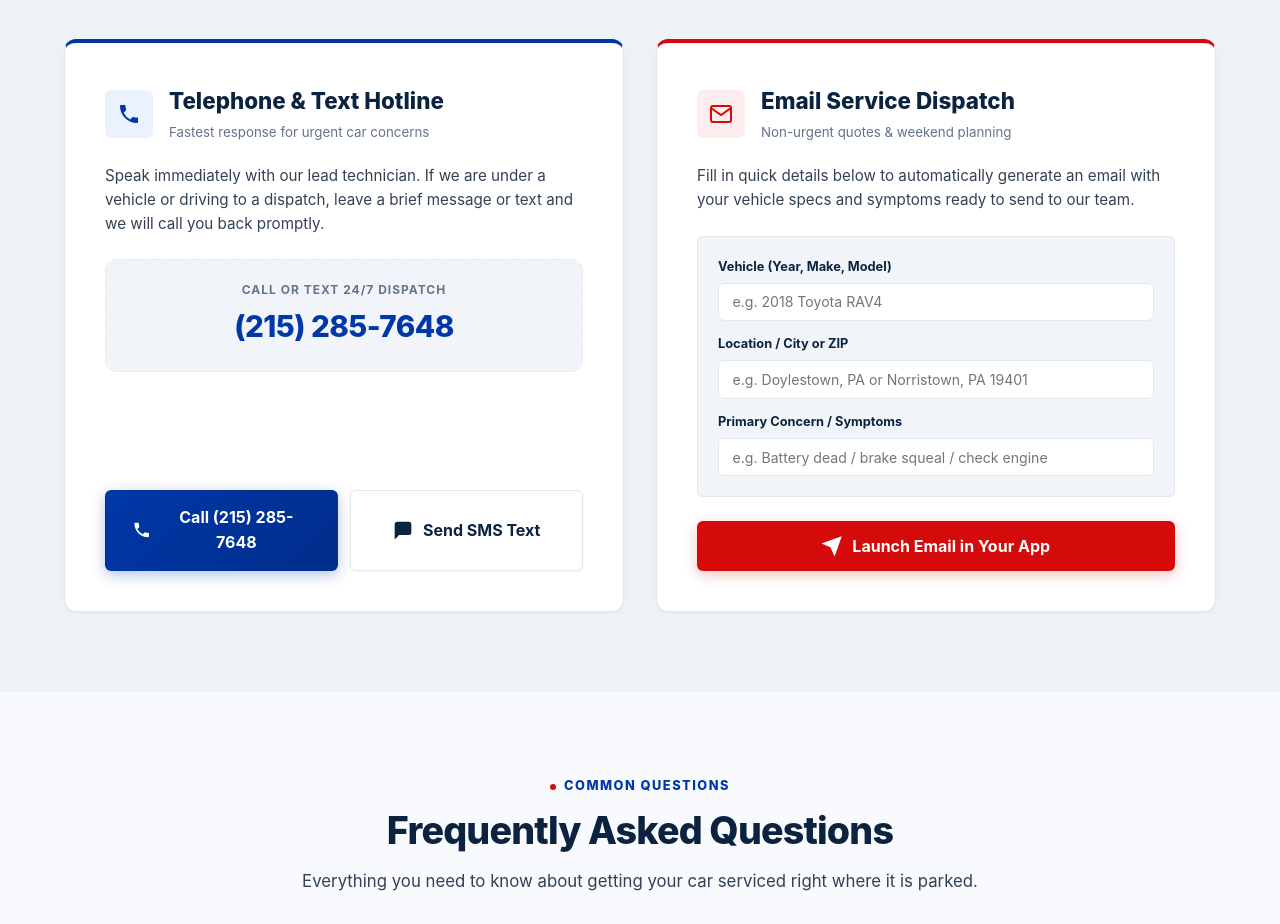
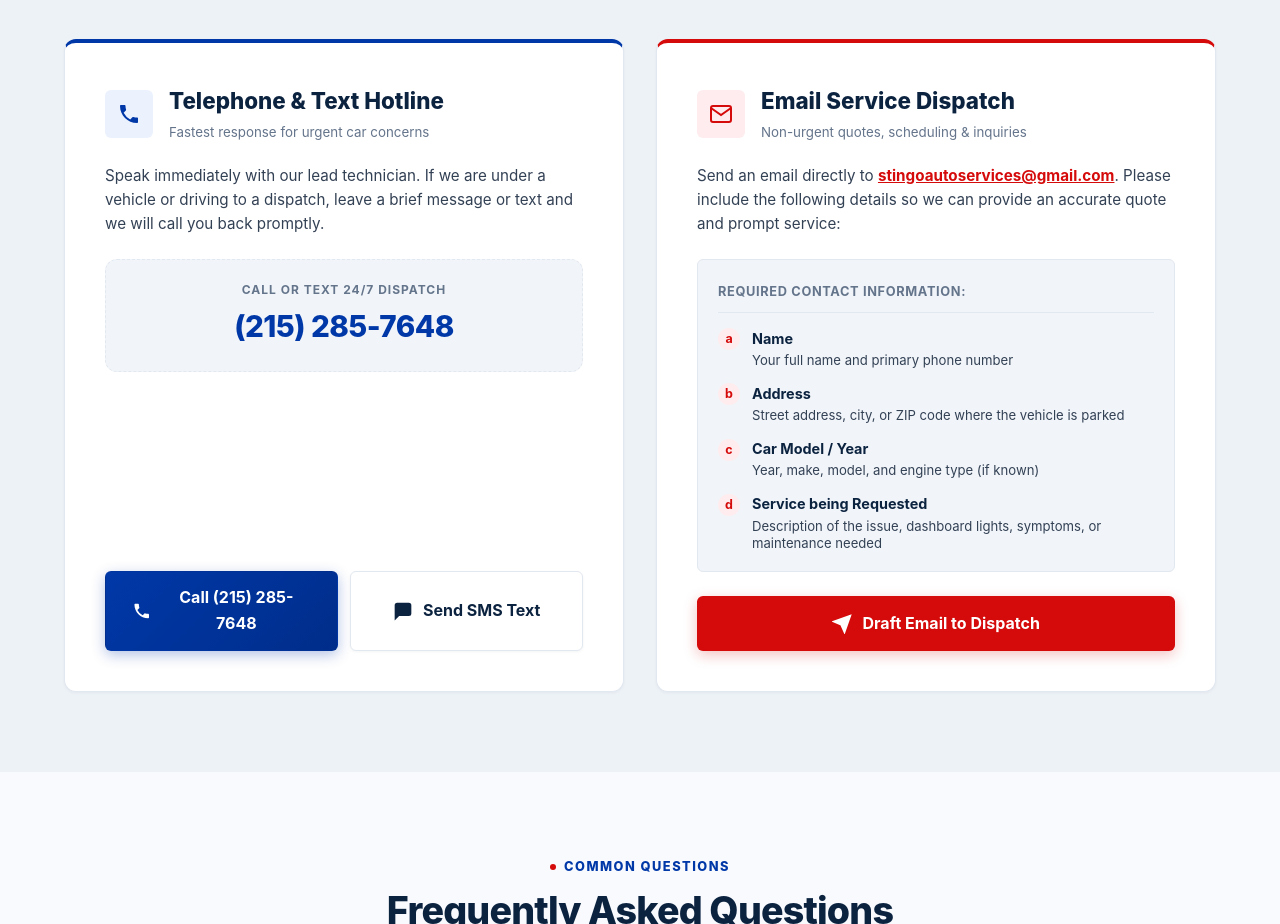
Before and after one commit to tommy-k/stingoautomotiveservices, a plain HTML site: page index.html in a window 1280 px wide. Shown: the part 4480-5404 px from the top of the page. Drawn offline with Linux system fonts and the light colour scheme.

Commit message:
feat: revamp contact section with required email inquiry guidelines (#4)

```diff
--- a/index.html
+++ b/index.html
@@ -758,7 +758,7 @@
             </div>
           </div>
 
-          <!-- Card 2: Interactive Pre-Formatted Email Dispatch -->
+          <!-- Card 2: Email Service Dispatch -->
           <div class="contact-card email-focus">
             <div class="contact-card-header">
               <div class="contact-card-icon">
@@ -769,37 +769,58 @@
               </div>
               <div>
                 <h3>Email Service Dispatch</h3>
-                <small style="color: var(--text-muted);">Non-urgent quotes & weekend planning</small>
+                <small style="color: var(--text-muted);">Non-urgent quotes, scheduling & inquiries</small>
               </div>
             </div>
 
             <p>
-              Fill in quick details below to automatically generate an email with your vehicle specs and symptoms ready to send to our team.
+              Send an email directly to <a href="mailto:stingoautoservices@gmail.com" class="direct-email-link"><strong>stingoautoservices@gmail.com</strong></a>. Please include the following details so we can provide an accurate quote and prompt service:
             </p>
 
-            <div class="email-helper-box">
-              <div class="helper-field">
-                <label class="helper-label" for="helperVehicle">Vehicle (Year, Make, Model)</label>
-                <input type="text" id="helperVehicle" class="helper-input" placeholder="e.g. 2018 Toyota RAV4">
+            <div class="email-requirements-box">
+              <div class="requirements-header">
+                <span class="req-title">Required Contact Information:</span>
               </div>
-              <div class="helper-field">
-                <label class="helper-label" for="helperLocation">Location / City or ZIP</label>
-                <input type="text" id="helperLocation" class="helper-input" placeholder="e.g. Doylestown, PA or Norristown, PA 19401">
-              </div>
-              <div class="helper-field">
-                <label class="helper-label" for="helperConcern">Primary Concern / Symptoms</label>
-                <input type="text" id="helperConcern" class="helper-input" placeholder="e.g. Battery dead / brake squeal / check engine">
-              </div>
+              <ul class="email-req-list">
+                <li class="req-item">
+                  <span class="req-badge">a</span>
+                  <div class="req-text">
+                    <strong>Name</strong>
+                    <span>Your full name and primary phone number</span>
+                  </div>
+                </li>
+                <li class="req-item">
+                  <span class="req-badge">b</span>
+                  <div class="req-text">
+                    <strong>Address</strong>
+                    <span>Street address, city, or ZIP code where the vehicle is parked</span>
+                  </div>
+                </li>
+                <li class="req-item">
+                  <span class="req-badge">c</span>
+                  <div class="req-text">
+                    <strong>Car Model / Year</strong>
+                    <span>Year, make, model, and engine type (if known)</span>
+                  </div>
+                </li>
+                <li class="req-item">
+                  <span class="req-badge">d</span>
+                  <div class="req-text">
+                    <strong>Service being Requested</strong>
+                    <span>Description of the issue, dashboard lights, symptoms, or maintenance needed</span>
+                  </div>
+                </li>
+              </ul>
             </div>
 
             <div class="contact-action-group">
-              <button id="sendEmailBtn" class="btn btn-accent" type="button">
+              <a href="mailto:stingoautoservices@gmail.com?subject=Mobile%20Service%20Request%20-%20Stingo%20Auto&body=Hello%20Stingo%20Auto%20Services%2C%0A%0AI%20would%20like%20to%20request%20service%20for%20my%20vehicle.%20Here%20are%20my%20details%3A%0A%0Aa.%20Name%3A%20%0Ab.%20Address%20%28Vehicle%20Location%29%3A%20%0Ac.%20Car%20Model%2FYear%3A%20%0Ad.%20Service%20being%20Requested%3A%20%0A%0AThank%20you!" class="btn btn-accent" style="width: 100%; text-decoration: none;">
                 <svg class="btn-icon-svg" viewBox="0 0 24 24" fill="none" stroke="currentColor" stroke-width="2">
                   <line x1="22" y1="2" x2="11" y2="13"></line>
                   <polygon points="22 2 15 22 11 13 2 9 22 2"></polygon>
                 </svg>
-                <span>Launch Email in Your App</span>
-              </button>
+                <span>Draft Email to Dispatch</span>
+              </a>
             </div>
           </div>
         </div>
--- a/main.js
+++ b/main.js
@@ -3,14 +3,12 @@
  * - Theme Switcher (Dark & Light Mode with localStorage & OS preference)
  * - Mobile Navigation Drawer
  * - FAQ Accordion
- * - Interactive Pre-Formatted Email Dispatch Generator
  */
 
 document.addEventListener('DOMContentLoaded', () => {
   initTheme();
   initMobileMenu();
   initFaqAccordion();
-  initEmailDispatch();
 });
 
 /* --------------------------------------------------------------------------
@@ -198,40 +196,3 @@ function initFaqAccordion() {
     });
   });
 }
-
-/* --------------------------------------------------------------------------
-   4. Interactive Email Dispatch Generator
-   -------------------------------------------------------------------------- */
-function initEmailDispatch() {
-  const sendEmailBtn = document.getElementById('sendEmailBtn');
-  const vehicleInput = document.getElementById('helperVehicle');
-  const locationInput = document.getElementById('helperLocation');
-  const concernInput = document.getElementById('helperConcern');
-
-  if (!sendEmailBtn) return;
-
-  sendEmailBtn.addEventListener('click', () => {
-    const vehicle = vehicleInput && vehicleInput.value.trim() ? vehicleInput.value.trim() : '[Not Specified]';
-    const location = locationInput && locationInput.value.trim() ? locationInput.value.trim() : '[Not Specified]';
-    const concern = concernInput && concernInput.value.trim() ? concernInput.value.trim() : '[Please Describe Concern]';
-
-    const recipient = 'dispatch@stingoautoservices.com';
-    const subject = `Mobile Service Request - ${vehicle} (${location})`;
-
-    const body =
-`Hello Stingo Auto Services Dispatch,
-
-I would like to request on-site mobile service with the following details:
-
-- Vehicle (Year/Make/Model): ${vehicle}
-- Service Location / Address: ${location}
-- Issue / Symptoms: ${concern}
-
-Please let me know your earliest availability and an initial quote.
-
-Thank you!`;
-
-    const mailtoUrl = `mailto:${recipient}?subject=${encodeURIComponent(subject)}&body=${encodeURIComponent(body)}`;
-    window.location.href = mailtoUrl;
-  });
-}
--- a/styles.css
+++ b/styles.css
@@ -1212,46 +1212,85 @@ button, input, select, textarea {
   flex: 1;
 }
 
-/* Quick Dispatch Helper Form (Client-Side Mailto Constructor) */
-.email-helper-box {
+/* Email Requirements Card */
+.direct-email-link {
+  color: var(--accent-red);
+  font-weight: 600;
+  text-decoration: underline;
+  transition: opacity var(--transition-fast);
+}
+
+.direct-email-link:hover {
+  opacity: 0.85;
+}
+
+.email-requirements-box {
   background-color: var(--bg-elevated);
   border: 1px solid var(--border-color);
   border-radius: var(--radius-sm);
-  padding: 1.25rem;
+  padding: 1.15rem 1.25rem;
   margin-bottom: 1.5rem;
 }
 
-.helper-field {
+.requirements-header {
   margin-bottom: 0.85rem;
-}
-
-.helper-field:last-child {
-  margin-bottom: 0;
-}
-
-.helper-label {
-  display: block;
+  padding-bottom: 0.5rem;
+  border-bottom: 1px solid var(--border-color);
+}
+
+.req-title {
   font-size: 0.8rem;
   font-weight: 700;
-  color: var(--text-primary);
-  margin-bottom: 0.35rem;
-}
-
-.helper-input, .helper-textarea {
-  width: 100%;
-  padding: 0.6rem 0.85rem;
-  border-radius: var(--radius-sm);
-  border: 1px solid var(--border-color);
-  background-color: var(--bg-card);
-  color: var(--text-primary);
-  font-size: 0.88rem;
-  transition: border-color var(--transition-fast);
-}
-
-.helper-input:focus, .helper-textarea:focus {
-  outline: none;
-  border-color: var(--accent-blue);
-  box-shadow: 0 0 0 2px var(--accent-blue-subtle);
+  text-transform: uppercase;
+  letter-spacing: 0.05em;
+  color: var(--text-muted);
+}
+
+.email-req-list {
+  list-style: none;
+  margin: 0;
+  padding: 0;
+  display: flex;
+  flex-direction: column;
+  gap: 0.75rem;
+}
+
+.req-item {
+  display: flex;
+  align-items: flex-start;
+  gap: 0.75rem;
+}
+
+.req-badge {
+  display: inline-flex;
+  align-items: center;
+  justify-content: center;
+  width: 22px;
+  height: 22px;
+  background-color: var(--accent-red-subtle, rgba(229, 57, 53, 0.12));
+  color: var(--accent-red);
+  border-radius: 50%;
+  font-size: 0.78rem;
+  font-weight: 700;
+  flex-shrink: 0;
+  margin-top: 0.1rem;
+}
+
+.req-text {
+  display: flex;
+  flex-direction: column;
+  gap: 0.15rem;
+}
+
+.req-text strong {
+  font-size: 0.9rem;
+  color: var(--text-primary);
+}
+
+.req-text span {
+  font-size: 0.82rem;
+  color: var(--text-secondary);
+  line-height: 1.35;
 }
 
 /* --------------------------------------------------------------------------
```
Also changed, not shown: README.md.
